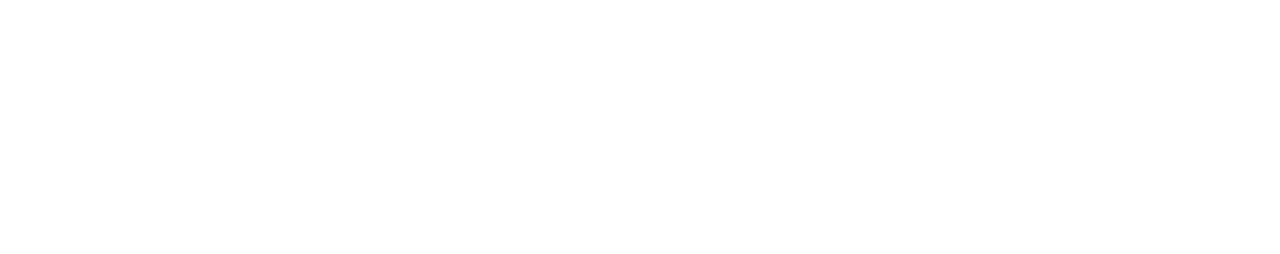
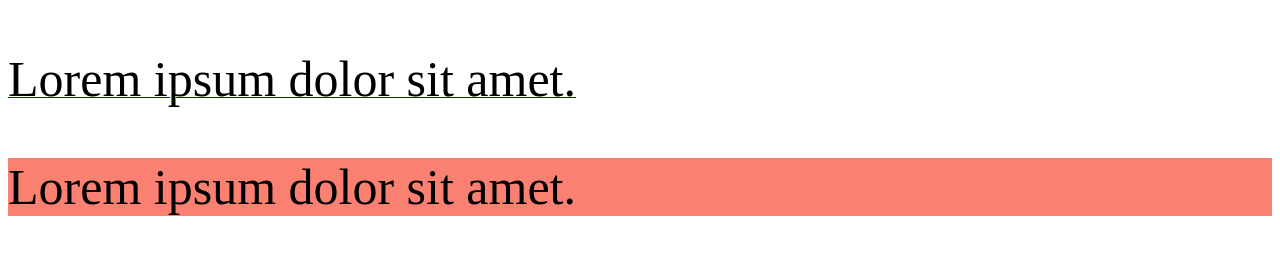
Before and after one commit to Masamune42/Formation-CSS-de-A-Z-master, a plain HTML site: page 5. Responsive/index.html in a window 1280 px wide. Drawn offline with Linux system fonts and the light colour scheme.

Commit message:
5. Media Queries

```diff
--- a/5. Responsive/index.html
+++ b/5. Responsive/index.html
@@ -1,5 +1,6 @@
 <!DOCTYPE html>
 <html lang="fr">
+
 <head>
     <meta charset="UTF-8">
     <meta name="viewport" content="width=device-width, initial-scale=1.0">
@@ -7,7 +8,10 @@
     <title>Responsive</title>
     <link rel="stylesheet" href="style.css">
 </head>
+
 <body>
+    <p class="txt">Lorem ipsum dolor sit amet.</p>
+    <p class="txt2">Lorem ipsum dolor sit amet.</p>
+</body>
 
-</body>
 </html>
--- a/5. Responsive/style.css
+++ b/5. Responsive/style.css
@@ -0,0 +1,53 @@
+.txt {
+    font-size: 50px;
+}
+
+.txt2 {
+    font-size: 50px;
+}
+
+/* Les conditions remplies */
+/* and: ET / ,: OU */
+@media (max-width: 800px) and (min-width: 500px) {
+    .txt {
+        color: red;
+    }
+}
+
+/* @media (max-width: 800px) {
+    .txt {
+        color: red;
+    }
+}
+
+@media (min-width: 800px) {
+    .txt {
+        color: green;
+    }
+} */
+
+@media print {
+    .txt {
+        color: blue;
+    }
+}
+
+@media screen {
+    .txt {
+        text-decoration: underline 1px blue;
+    }
+}
+
+/* Recherche vocal */
+@media speech {
+    .txt {
+        color: blue;
+    }
+}
+
+/* landscape OU portrait */
+@media (orientation: landscape) {
+    .txt2 {
+        background: salmon;
+    }
+}
```
